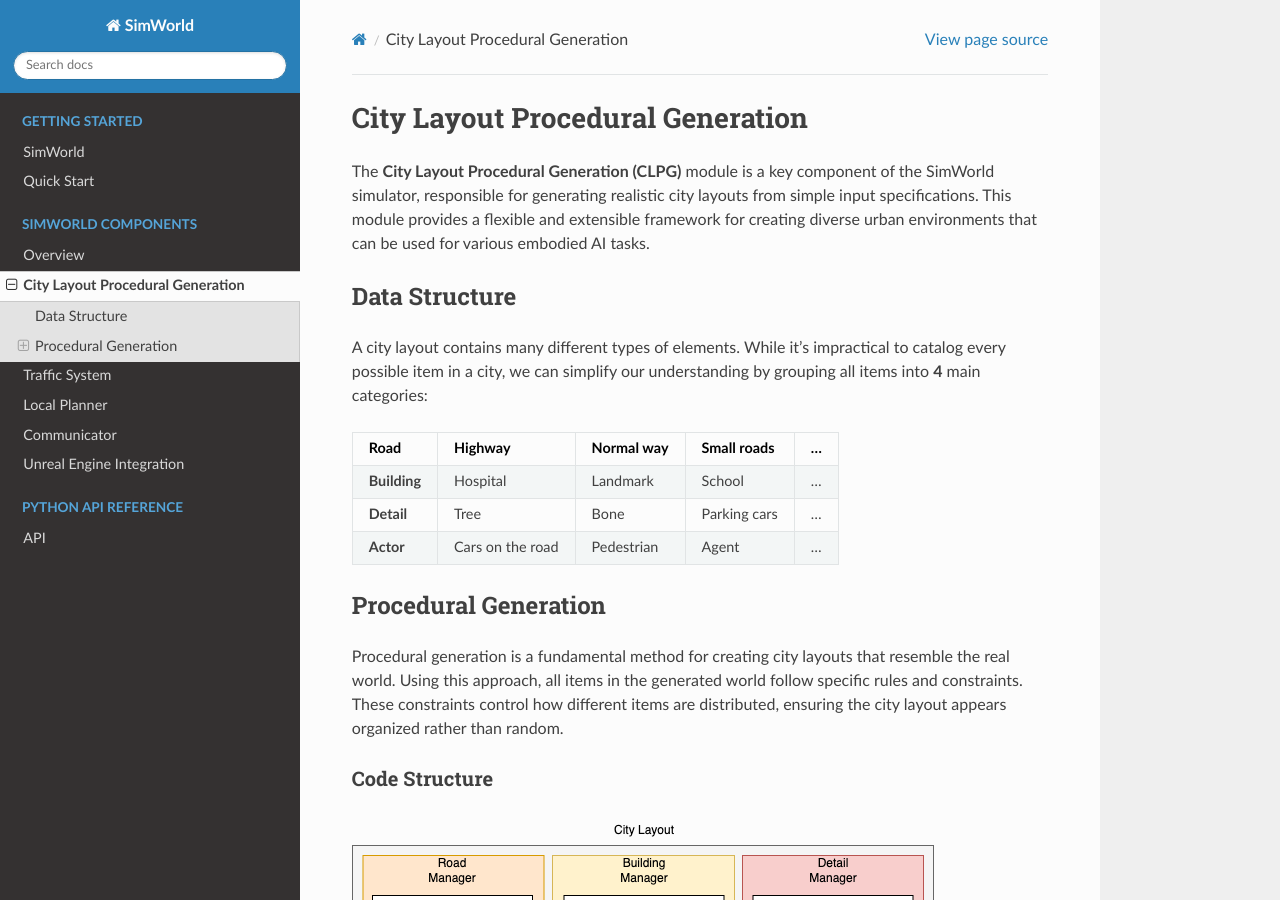
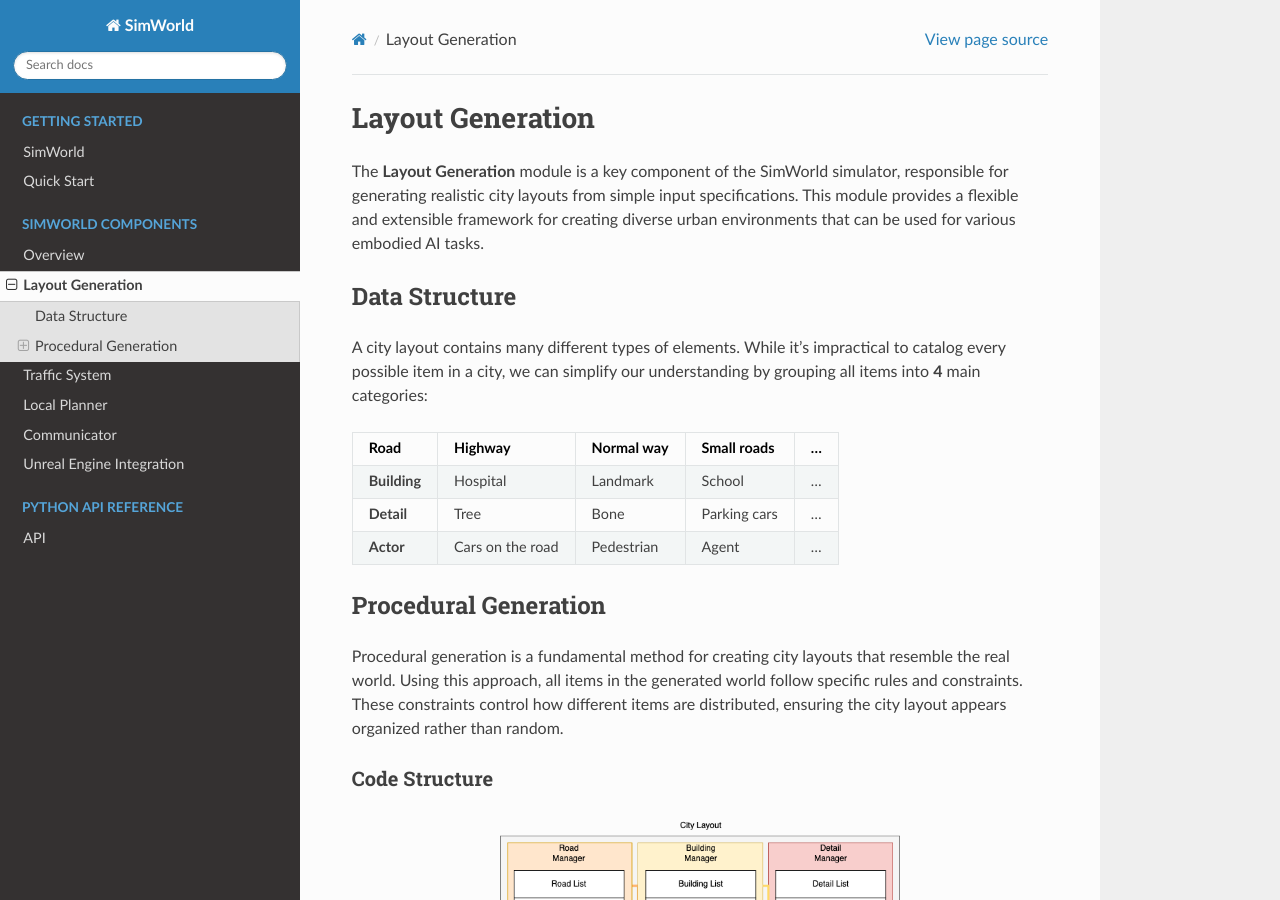
Before and after one commit to KoeYe/SimWorld-doc, a Sphinx documentation site: the page built from docs/source/components/citygen.md, in a window 1280 px wide and 900 px high. Built offline with Sphinx 7.4.7 and the Read the Docs theme 3.1.0, drawn with Linux system fonts in a browser that asks for light colours.

Commit message:
replace images

````diff
--- a/docs/source/components/citygen.md
+++ b/docs/source/components/citygen.md
@@ -1,6 +1,6 @@
-# City Layout Procedural Generation
+# Layout Generation
 
-The **City Layout Procedural Generation (CLPG)** module is a key component of the SimWorld simulator, responsible for generating realistic city layouts from simple input specifications. This module provides a flexible and extensible framework for creating diverse urban environments that can be used for various embodied AI tasks.
+The **Layout Generation** module is a key component of the SimWorld simulator, responsible for generating realistic city layouts from simple input specifications. This module provides a flexible and extensible framework for creating diverse urban environments that can be used for various embodied AI tasks.
 
 ## Data Structure
 
@@ -18,7 +18,11 @@
 
 ### Code Structure
 
-![City Layout Procedural Generation Architecture](../assets/clpg_arc.png)
+```{image} ../assets/clpg_arc.png
+:width: 400px
+:align: center
+:alt: Traffic System Overview
+```
 
 The city generator includes three managers: Road, Building, and Detail. Each manager contains list and quadtree data structures to store item information. QuadTree provides fast methods for searching space-related information, such as nearby objects. Lists offer a convenient way to iterate through items.
 
@@ -42,7 +46,11 @@
 
 Using the initial road(s) as a foundation, we generate additional roads through a tree-like growth structure.
 
-![Road Tree Growth](../assets/clpg_road_1.png)
+```{image} ../assets/clpg_road_1.png
+:width: 400px
+:align: center
+:alt: Traffic System Overview
+```
 
 To balance the road tree's depth and branch numbers, we use a Priority Queue instead of simple DFS or BFS iteration algorithms. The Priority Queue, implemented as a tree structure, helps select growth nodes from the generated road tree. This approach creates a road map with balanced branches and depth, better resembling real city or town road layouts.
 
@@ -52,7 +60,11 @@
 
 During generation, when a newly generated road endpoint is very close to an existing node, it creates an unsightly gap. In such cases, we attach the new node to the existing one, eliminating gaps while creating more diverse road lengths.
 
-![Road End Attachment](../assets/clpg_road_2.png)
+```{image} ../assets/clpg_road_2.png
+:width: 400px
+:align: center
+:alt: Traffic System Overview
+```
 
 ##### Cross check
 
@@ -74,7 +86,11 @@
 
 In each iteration, we randomly select a building type from the building database and check if it can be placed at the current position without overlapping with roads or other buildings.
 
-![Building Generation](../assets/clpg_building.png)
+```{image} ../assets/clpg_building.png
+:width: 400px
+:align: center
+:alt: Traffic System Overview
+```
 
 ##### The last building on the road
 
@@ -88,10 +104,18 @@
 
 For each building, we sample a constant number of detail positions within a suitable range. We then check whether these candidate positions are available, since some may be in the middle of roads or inside other buildings. The sampling area consists of two rectangular zones, excluding the side closest to the road.
 
-![Details Surround Building](../assets/clpg_detail_1.png)
+```{image} ../assets/clpg_detail_1.png
+:width: 400px
+:align: center
+:alt: Traffic System Overview
+```
 
 ##### Details spline road
 
 Along the roads, we divide the sidewalk area into different functional parts: vegetation, random objects, and parking areas. We generate different types of detail items according to each area. The density of items varies by area, offering greater customization and creating a cleaner, more suitable sidewalk appearance. Three functional parts are divided by distance from the road's middle line:
 
-![Details Spline Road](../assets/clpg_detail_2.png)
+```{image} ../assets/clpg_detail_2.png
+:width: 400px
+:align: center
+:alt: Traffic System Overview
+```
````
Also changed, not shown: docs/source/components/traffic_system.md (+10 -2 lines), docs/source/getting_started/introduction.md (+1 -1 lines).
